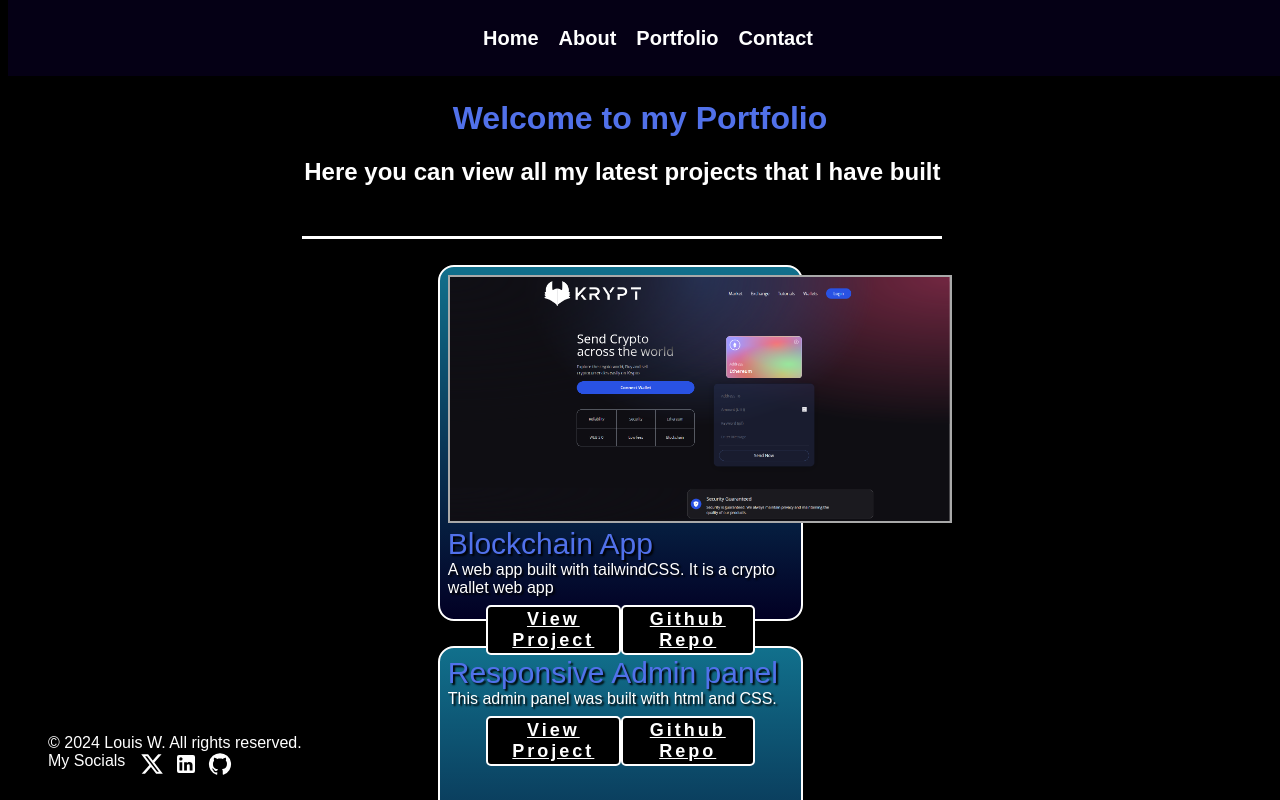
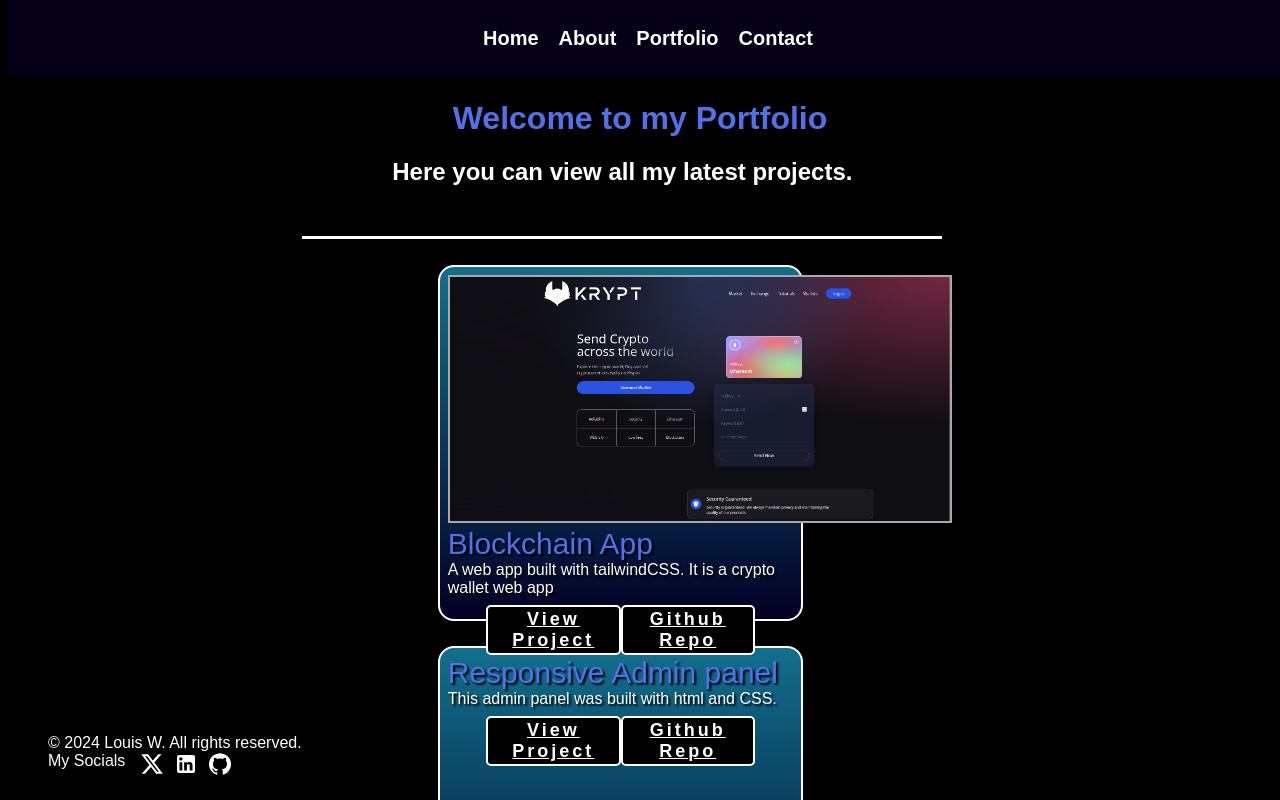
Before and after one commit to LouisWdev/Louis-react-portfolio, a React (Vite) app: page /Portfolio in a window 1280 px wide. Shown: the top 800 px of the page. Built offline with nearby package versions, Linux system fonts and the light colour scheme.

Commit message:
Styling changes

```diff
--- a/src/Pages/Portfolio.tsx
+++ b/src/Pages/Portfolio.tsx
@@ -126,7 +126,7 @@ const Portfolio = () => {
   return (
     <Section id="Portfolio">
          <PortfolioTitle>Welcome to my Portfolio</PortfolioTitle>
-         <TitleSubText>Here you can view all my latest projects that I have built</TitleSubText>
+         <TitleSubText>Here you can view all my latest projects.</TitleSubText>
 
         {/*Project 1*/}
          <Container>
```
